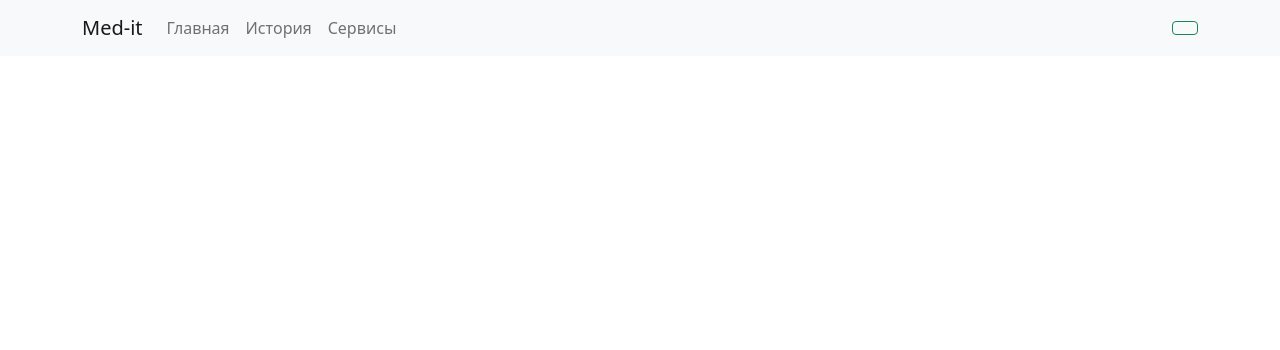
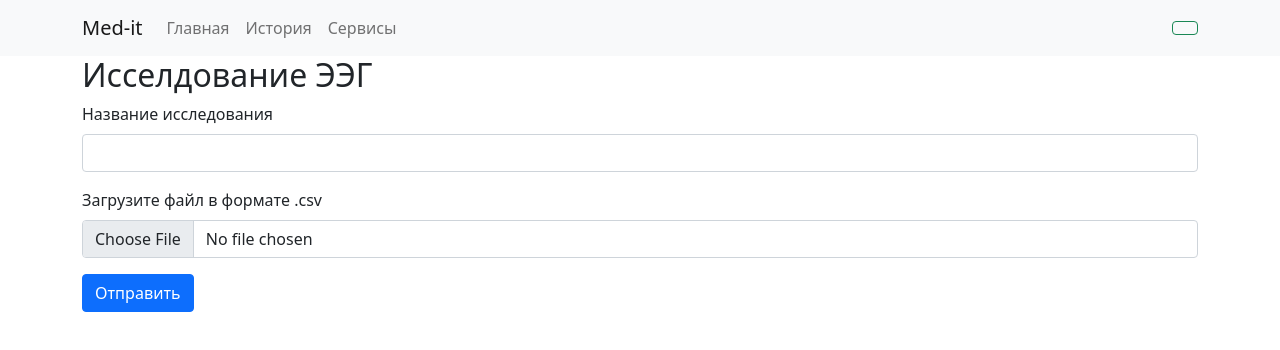
Before and after one commit to Prokshin/med-front, a React (Create React App) app: page /eeg in a window 1280 px wide. Shown: the top 350 px of the page. Built offline with nearby package versions, Linux system fonts and the light colour scheme; no server answers.

Commit message:
add eeg module

```diff
--- a/src/App.js
+++ b/src/App.js
@@ -11,6 +11,7 @@ import ServicesPage from './pages/ServicesPage';
 import HistoryPage from './pages/HistoryPage';
 import EcgArrhythmiaPage from './pages/EcgArrhythmiaPage';
 import RegPage from './pages/RegPage';
+import EegPage from './pages/EegPage';
 
 function App() {
   const dispatch = useDispatch();
@@ -46,6 +47,10 @@ function App() {
               <EcgArrhythmiaPage />
             </Route>
 
+            <Route path="/eeg">
+              <EegPage />
+            </Route>
+
             <Route path="/history">
               <HistoryPage />
             </Route>
--- a/src/core/store.js
+++ b/src/core/store.js
@@ -14,7 +14,7 @@ const configureAppStore = () => {
     ...getDefaultMiddleware({
       thunk: false,
       serializableCheck: {
-        ignoredActions: ['ecg/sendEcgRequest'],
+        ignoredActions: ['ecg/sendEcgRequest', 'eeg/sendEegRequest'],
       },
     }),
     ...middlewares,
--- a/src/modules/allModules.js
+++ b/src/modules/allModules.js
@@ -4,6 +4,7 @@ import UserModule from './user/UserModule';
 import CoreModule from './core/CoreModule';
 import HistoryModule from './history/HistoryModule';
 import EcgArrhythmiaModule from './ecg/EcgArrhythmiaModule';
+import EegModule from './eeg/EegModule';
 
 export const allModules = {
   reducers: combineReducers({
@@ -11,11 +12,13 @@ export const allModules = {
     [UserModule.getName()]: UserModule.getReducers(),
     [HistoryModule.getName()]: HistoryModule.getReducers(),
     [EcgArrhythmiaModule.getName()]: EcgArrhythmiaModule.getReducers(),
+    [EegModule.getName()]: EegModule.getReducers(),
   }),
   sagas: [
     CoreModule.getSagas(),
     UserModule.getSagas(),
     HistoryModule.getSagas(),
     EcgArrhythmiaModule.getSagas(),
+    EegModule.getSagas(),
   ],
 };
--- /dev/null
+++ b/src/modules/eeg/EegModule.js
@@ -0,0 +1,5 @@
+import { Module } from '../Module';
+import { eegSlice } from './slices/eegSlice';
+import eegSagas from './sagas/eegSaga';
+
+export default new Module('eeg', eegSlice.reducer, eegSagas());
--- /dev/null
+++ b/src/modules/eeg/components/EegForm.jsx
@@ -0,0 +1,48 @@
+import React, { useCallback, useRef, useState } from 'react';
+import { useDispatch, useSelector } from 'react-redux';
+import { useHistory } from 'react-router-dom';
+import { actions } from '../slices/eegSlice';
+import Loader from '../../../common/components/Loader';
+import { getEegLoading } from '../selectors/eegSelectors';
+
+const EegForm = () => {
+  const dispatch = useDispatch();
+  const history = useHistory();
+  const loading = useSelector(getEegLoading);
+  const ref = useRef(null);
+  const [file, setFile] = useState(null);
+
+  const [title, setTitle] = useState('');
+
+  const onChangeFile = useCallback((e) => {
+    if (e.target?.files[0]?.type === 'application/vnd.ms-excel') {
+      setFile((e.target.files[0]));
+    }
+  }, []);
+
+  const onChangTitle = useCallback((e) => {
+    setTitle(e.target.value);
+  }, []);
+
+  const onSubmit = (e) => {
+    e.preventDefault();
+    dispatch(actions.sendEegRequest({ file, title, history }));
+  };
+
+  return (
+
+    <form onSubmit={onSubmit}>
+      <Loader loading={loading}>
+        <div className="mb-3">
+          <label htmlFor="title" className="form-label">Название исследования</label>
+          <input className="form-control mb-3" type="text" id="title" onChange={onChangTitle} />
+          <label htmlFor="formFile" className="form-label">Загрузите файл в формате .csv</label>
+          <input className="form-control" type="file" id="formFile" onChange={onChangeFile} ref={ref} />
+        </div>
+        <button type="submit" className="btn btn-primary">Отправить</button>
+      </Loader>
+    </form>
+  );
+};
+
+export default React.memo(EegForm);
--- /dev/null
+++ b/src/modules/eeg/dataProvider/eegDataContext.js
@@ -0,0 +1,8 @@
+import { httpService } from '../../../data/DataProviderBase';
+
+export const sendEegRequest = async (data) => {
+  const res = await httpService.post('/eeg', data, {
+    headers: { 'Content-Type': 'multipart/form-data' },
+  });
+  return res.data;
+};
--- /dev/null
+++ b/src/modules/eeg/sagas/eegSaga.js
@@ -0,0 +1,24 @@
+import { call, put, takeEvery } from 'redux-saga/effects';
+import { actions } from '../slices/eegSlice';
+import { actions as coreActions } from '../../core/coreSlice';
+import * as dataContext from '../dataProvider/eegDataContext';
+
+function* sendEeg({ payload }) {
+  try {
+    const formData = new FormData();
+    formData.append('file', payload.file);
+    formData.append('title', payload.title);
+    const res = yield call(dataContext.sendEegRequest, formData);
+    yield put(coreActions.showModal({
+      title: res.title,
+      content: res.text,
+    }));
+    yield put(actions.sendEegSuccess(res));
+  } catch (e) {
+    yield put(actions.sendEegError(e));
+  }
+}
+
+export default function* eegSagas() {
+  yield takeEvery(actions.sendEegRequest, sendEeg);
+}
--- /dev/null
+++ b/src/modules/eeg/selectors/eegSelectors.js
@@ -0,0 +1,5 @@
+import { createSelector } from '@reduxjs/toolkit';
+
+const eeg = (state) => state.eeg;
+
+export const getEegLoading = createSelector(eeg, (data) => data.loading);
--- /dev/null
+++ b/src/modules/eeg/slices/eegSlice.js
@@ -0,0 +1,21 @@
+import { createSlice } from '@reduxjs/toolkit';
+
+export const eegSlice = createSlice({
+  name: 'eeg',
+  initialState: { loading: false, lastResult: {} },
+  reducers: {
+    sendEegRequest: (state, action) => {
+      state.loading = true;
+    },
+    sendEegSuccess: (state, action) => {
+      state.lastResult = action.payload;
+      state.loading = false;
+    },
+    sendEegError: (state, action) => {
+      state.loading = false;
+    },
+  },
+});
+
+export const { actions } = eegSlice;
+export default eegSlice.reducer;
--- /dev/null
+++ b/src/pages/EegPage.jsx
@@ -0,0 +1,12 @@
+import React from 'react';
+import EegForm from '../modules/eeg/components/EegForm';
+
+const EegPage = () => (
+  <div>
+    <h2>Исселдование ЭЭГ</h2>
+    <EegForm />
+  </div>
+
+);
+
+export default React.memo(EegPage);
```
